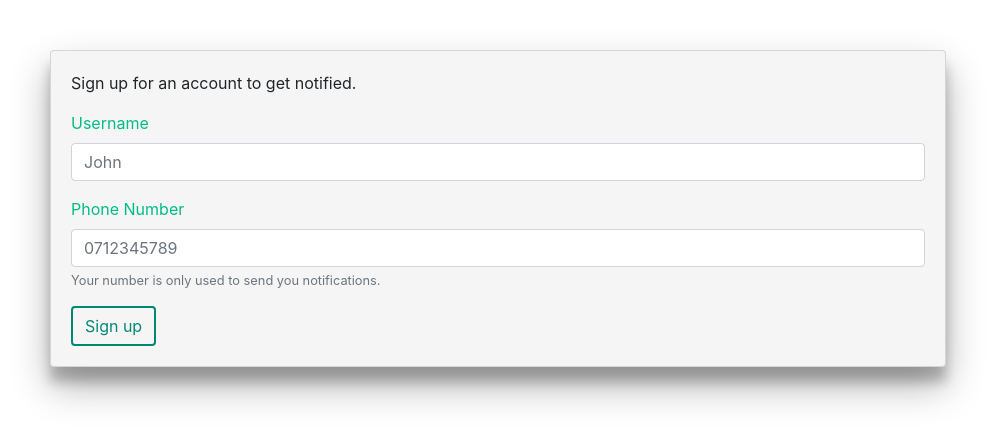
After one commit to coderjaymoh/bestdeals, a Django app: template bestdeals/templates/signup.html in a window 1280 px wide. The commit adds this page. Shown: the top 443 px of the page, without its empty margins (142-1137 px from the left). Run offline with Django 3.2, Linux system fonts and the light colour scheme; the template is opened without the code that fills it, so the values that code supplies are empty; some libraries are stand-ins or nearby versions.

Commit message:
Sign up page

```diff
--- /dev/null
+++ b/bestdeals/templates/signup.html
@@ -0,0 +1,61 @@
+<!-- {% load static %} -->
+<!doctype html>
+<html lang="en">
+  <head>
+    <!-- Required meta tags -->
+    <meta charset="utf-8">
+    <meta name="viewport" content="width=device-width, initial-scale=1, shrink-to-fit=no">
+
+    <!-- Bootstrap CSS -->
+    <link rel="stylesheet" href="https://stackpath.bootstrapcdn.com/bootstrap/4.3.1/css/bootstrap.min.css" integrity="sha384-ggOyR0iXCbMQv3Xipma34MD+dH/1fQ784/j6cY/iJTQUOhcWr7x9JvoRxT2MZw1T" crossorigin="anonymous">
+    <!-- <link rel="stylesheet" type="text/css" href="{% static 'css/style.css' %}"> -->
+
+    <title>Sign Up</title>
+</head>
+<body>
+    <div class="card">
+        <div class="card-body">
+            <p>Sign up for an account to get notified.</p>
+            <form>
+                <div class="form-group">
+                    <label for="exampleInputEmail1">Username</label>
+                    <input type="email" class="form-control" id="exampleInputEmail1" aria-describedby="emailHelp" placeholder="John">
+                </div>
+                <div class="form-group">
+                    <label for="exampleInputPassword1">Phone Number</label>
+                    <input type="number" class="form-control" id="exampleInputPassword1" placeholder="0712345789">
+                    <small id="emailHelp" class="form-text text-muted">Your number is only used to send you notifications.</small>
+                </div>
+                <button type="submit" class="btn signup-button">Sign up</button>
+            </form>
+    </div>
+    </div>
+
+</body>
+<style>
+    .card{
+        width: 70%;
+        margin: 0 auto; /* Added */
+        float: none; /* Added */
+        margin-top: 50px; /* Added */
+        margin-bottom: 30px;
+        background-color: whitesmoke;
+        box-shadow: 0 19px 38px rgba(0,0,0,0.30), 0 15px 12px rgba(0,0,0,0.22);
+    }
+
+    label{
+        color: rgb(0, 189, 134);
+    }
+
+    .signup-button{
+        border: solid 2px rgb(0, 136, 115) ;
+        color: rgb(0, 136, 115);
+    }
+
+    .signup-button:hover{
+        color: white;
+        background-color: rgb(0, 189, 134);
+        border: solid 2px rgb(0, 189, 134) ;
+    }
+</style>
+</html>
```
Also changed, not shown: bestdeals/kilimall.py (+15 -9 lines), bestdeals/templates/home.html (+74 -3 lines), bestdeals/views.py (+9 -0 lines), db.sqlite3.
